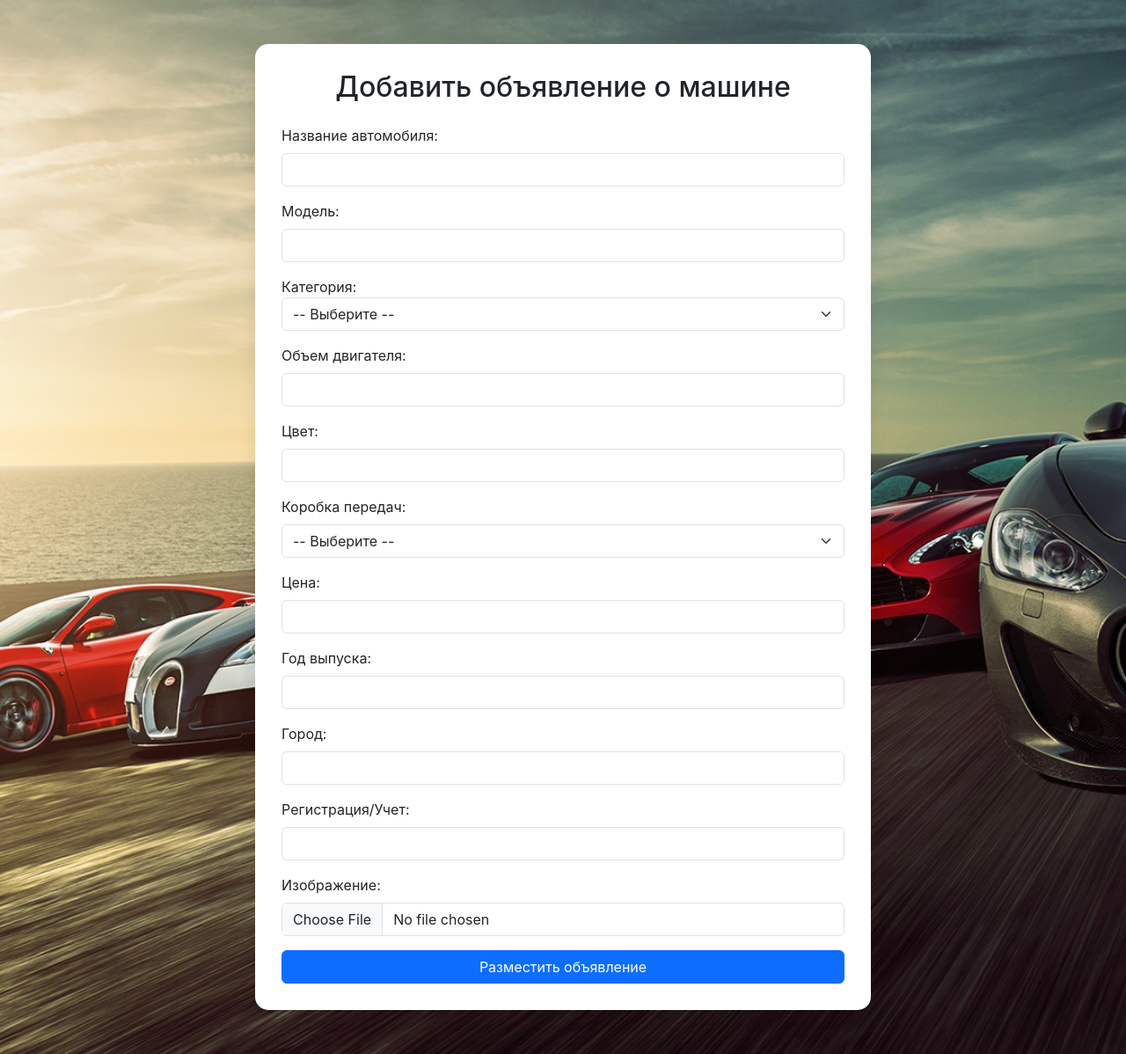
After one commit to ayanaveee/AyanaCars, a Django app: page /car-announcement/ in a window 1280 px wide. The commit adds this page. Shown: the whole page at 88% size. Run offline with Django 5.2, Linux system fonts and the light colour scheme; data comes from the database, SQL or seed files in the repository; both versions use the stored data as it was before the commit.

Commit message:
Добавила логику создания объектов

```diff
--- a/core/app/models.py
+++ b/core/app/models.py
@@ -9,16 +9,15 @@ class Category(models.Model):
 class Car(models.Model):
     title = models.CharField(max_length=100)
     model = models.CharField(max_length=100)
-    engine_volume = models.CharField(max_length=100, default='Black')
-    color = models.CharField(max_length=100, default='Black')
-    transmission = models.CharField(max_length=100, default='Black')
+    engine_volume = models.CharField(max_length=100)
+    color = models.CharField(max_length=100)
+    transmission = models.CharField(max_length=100)
     category = models.ForeignKey(Category, on_delete=models.PROTECT)
     price = models.DecimalField(decimal_places=2, max_digits=10)
     year_of_manufacture = models.PositiveSmallIntegerField()
-    location = models.CharField(max_length=100, default='Black')
-    registration = models.CharField(max_length=100, default='Black')
+    location = models.CharField(max_length=100)
+    registration = models.CharField(max_length=100)
     image = models.ImageField(upload_to='cars/images/')
-    is_available = models.BooleanField(default=True)
 
     def __str__(self):
         return self.title
--- /dev/null
+++ b/core/app/templates/app/car_announcement.html
@@ -0,0 +1,104 @@
+{% load static %}
+<!DOCTYPE html>
+<html lang="ru">
+<head>
+  <meta charset="UTF-8">
+  <title>Добавить объявление</title>
+  <meta name="viewport" content="width=device-width, initial-scale=1">
+  <link href="https://cdn.jsdelivr.net/npm/bootstrap@5.3.0/dist/css/bootstrap.min.css" rel="stylesheet">
+  <style>
+    body {
+      background-image: url("{% static 'wall.jpg' %}");
+      background-size: cover;
+      background-position: center;
+      background-repeat: no-repeat;
+      font-family: 'Inter', sans-serif;
+    }
+    .form-container {
+      max-width: 700px;
+      margin: 50px auto;
+      background-color: white;
+      padding: 30px;
+      border-radius: 15px;
+      box-shadow: 0 8px 20px rgba(0, 0, 0, 0.08);
+    }
+  </style>
+</head>
+<body>
+
+<div class="container form-container">
+  <h2 class="text-center mb-4">Добавить объявление о машине</h2>
+
+  <form method="POST" enctype="multipart/form-data">
+    {% csrf_token %}
+    <div class="mb-3">
+      <label for="title" class="form-label">Название автомобиля: </label>
+      <input type="text" name="title" id="title" class="form-control" required>
+    </div>
+
+    <div class="mb-3">
+      <label for="model" class="form-label">Модель: </label>
+      <input type="text" name="model" id="model" class="form-control" required>
+    </div>
+
+    <div class="mb-3">
+      <label for="category">Категория:</label>
+      <select name="category" class="form-select" required>
+          <option value="">-- Выберите --</option>
+          {% for category in categories %}
+              <option value="{{ category.id }}">{{ category.title }}</option>
+          {% endfor %}
+      </select>
+    </div>
+
+
+    <div class="mb-3">
+      <label for="engine_volume" class="form-label">Объем двигателя: </label>
+      <input type="text" name="engine_volume" id="engine_volume" class="form-control" required>
+    </div>
+
+    <div class="mb-3">
+      <label for="color" class="form-label">Цвет: </label>
+      <input type="text" name="color" id="color" class="form-control" required>
+    </div>
+
+    <div class="mb-3">
+      <label for="transmission" class="form-label">Коробка передач: </label>
+      <select name="transmission" id="transmission" class="form-select" required>
+        <option value="">-- Выберите --</option>
+        <option value="Автомат">Автомат</option>
+        <option value="Механика">Механика</option>
+      </select>
+    </div>
+
+    <div class="mb-3">
+      <label for="price" class="form-label">Цена: </label>
+      <input type="number" name="price" id="price" class="form-control" required>
+    </div>
+
+    <div class="mb-3">
+      <label for="year_of_manufacture" class="form-label">Год выпуска: </label>
+      <input type="number" name="year_of_manufacture" id="year_of_manufacture" class="form-control" required>
+    </div>
+
+    <div class="mb-3">
+      <label for="location" class="form-label">Город: </label>
+      <input type="text" name="location" id="location" class="form-control" required>
+    </div>
+
+    <div class="mb-3">
+      <label for="registration" class="form-label">Регистрация/Учет: </label>
+      <input type="text" name="registration" id="registration" class="form-control" required>
+    </div>
+
+    <div class="mb-3">
+      <label for="image" class="form-label">Изображение: </label>
+      <input type="file" name="image" id="image" class="form-control" required>
+    </div>
+
+    <button type="submit" class="btn btn-primary w-100">Разместить объявление</button>
+  </form>
+</div>
+<script src="https://cdn.jsdelivr.net/npm/bootstrap@5.3.0/dist/js/bootstrap.bundle.min.js"></script>
+</body>
+</html>
--- a/core/app/templates/app/detail.html
+++ b/core/app/templates/app/detail.html
@@ -97,11 +97,6 @@
                 <li><strong>Местоположение:</strong> {{ car.location }}</li>
                 <li><strong>Учёт:</strong> {{ car.registration }}</li>
             </ul>
-            {% if car.is_available %}
-                <span class="badge bg-success badge-available">В наличии</span>
-            {% else %}
-                <span class="badge bg-danger badge-available">Продано</span>
-            {% endif %}
         </div>
     </div>
 </div>
--- a/core/app/urls.py
+++ b/core/app/urls.py
@@ -6,4 +6,5 @@ urlpatterns = [
     path('', views.index, name='index'),
     path('car/<int:car_id>/', views.detail, name='car_detail'),
     path('about/', views.about, name='about'),
+    path('car-announcement/', views.car_announcement, name='car-announcement'),
 ]
--- a/core/app/views.py
+++ b/core/app/views.py
@@ -1,4 +1,4 @@
-from django.shortcuts import render
+from django.shortcuts import render, redirect
 from .models import Car, Category
 
 def index(request):
@@ -11,3 +11,30 @@ def detail(request, car_id):
 
 def about(request):
     return render(request, 'app/about.html')
+
+from django.shortcuts import render, redirect
+from .models import Car, Category
+
+def car_announcement(request):
+    if request.method == "POST":
+        title = request.POST['title']
+        model = request.POST['model']
+        category_id = request.POST['category']
+        engine_volume = request.POST['engine_volume']
+        color = request.POST['color']
+        transmission = request.POST['transmission']
+        price = request.POST['price']
+        year_of_manufacture = request.POST['year_of_manufacture']
+        location = request.POST['location']
+        registration = request.POST['registration']
+        image = request.FILES['image']
+
+        category = Category.objects.get(id=category_id)
+        car = Car(
+            title=title,model=model,engine_volume=engine_volume,color=color,transmission=transmission,price=price, year_of_manufacture=year_of_manufacture,location=location,registration=registration,image=image,category=category)
+        car.save()
+
+        return redirect('index')
+
+    categories = Category.objects.all()
+    return render(request, 'app/car_announcement.html', {'categories': categories})
```
Also changed, not shown: core/app/templates/app/about.html (+10 -5 lines), core/app/templates/app/index.html (+19 -11 lines), core/app/migrations/0007_remove_car_is_available.py (added), core/app/migrations/0008_alter_car_color_alter_car_engine_volume_and_more.py (added), core/db.sqlite3, core/media/cars/images/avante.jpg (added), core/media/cars/images/avante_gGmNeMt.jpg (added), core/media/cars/images/subary.jpg (added), core/media/cars/images/x5.jpg (added), core/media/cars/images/x5_FNlFjJg.jpg (added), core/static/back.jpg (added), core/static/wall.jpg (added).
